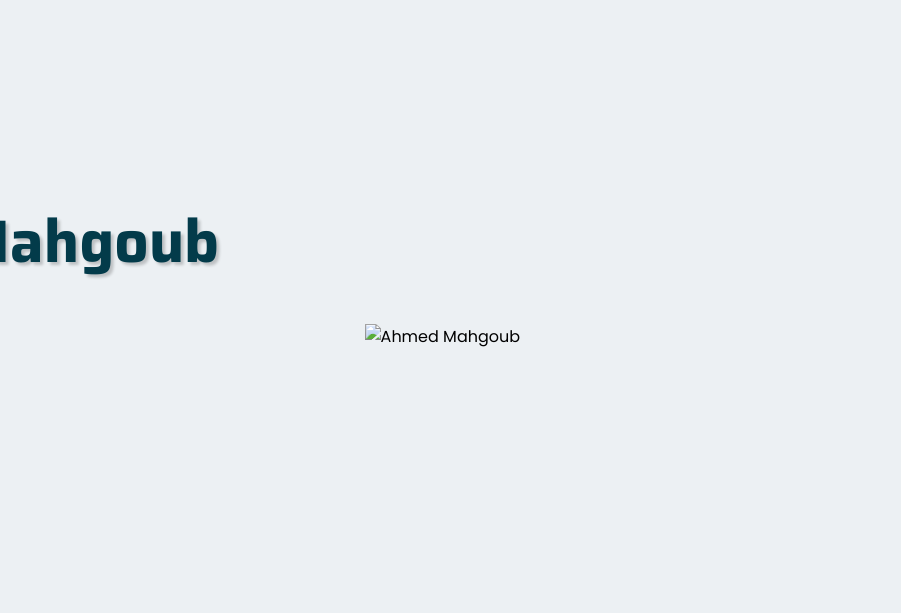
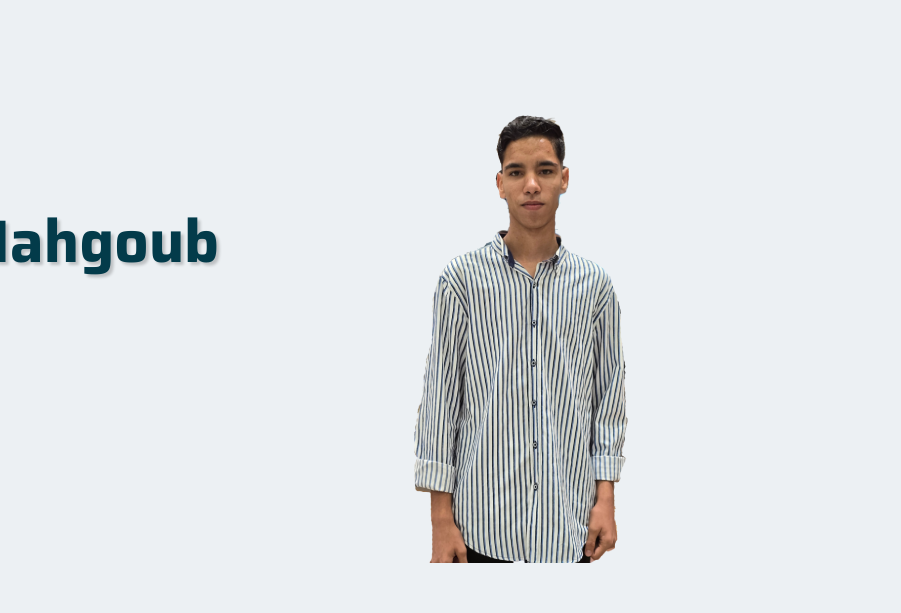
Before and after one commit to ahmedmahgoub18/mahgoub.com, a plain HTML site: page index.html in a window 1280 px wide. Shown: the part 104-717 px from the top of the page, 379-1280 px from the left. Drawn offline with Linux system fonts and the light colour scheme; files whose address does not match are found by name.

Commit message:
Update index.html

```diff
--- a/index.html
+++ b/index.html
@@ -44,7 +44,7 @@
                 </div>
                 <a href="#about" class="btn-primary">About Me <i class="fa-solid fa-circle-arrow-down"></i></a>
             </div>
-            <img src="./img/Ahmed Mahgoub.png" alt="Ahmed Mahgoub">
+            <img src="Ahmed Mahgoub.png" alt="Ahmed Mahgoub">
         </div>
     </header>
     <main>
```
